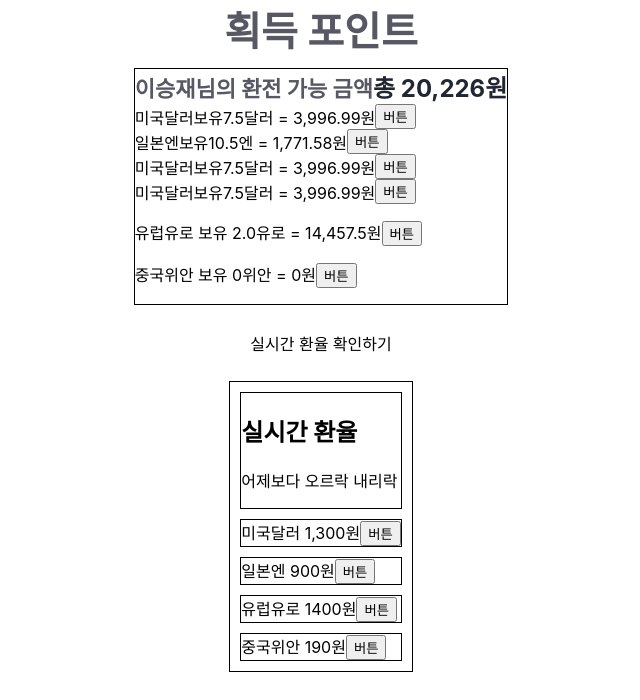
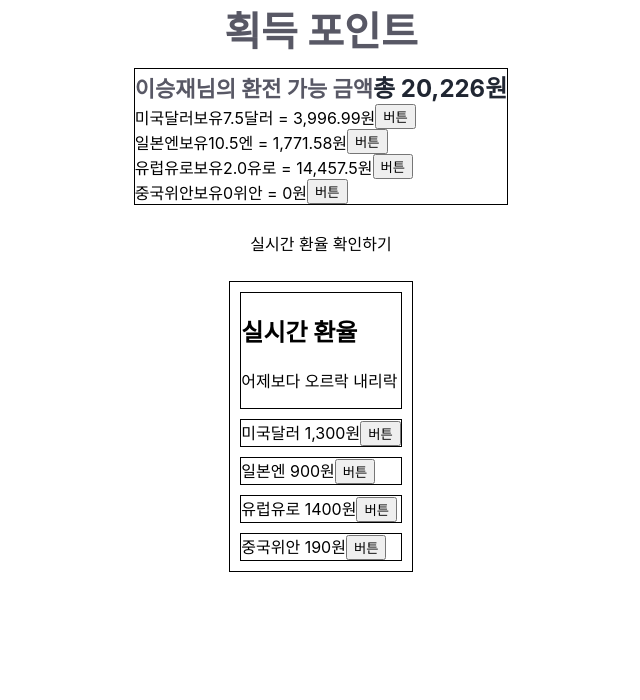
Before and after one commit to 22-bottle/ssafy_specific_pjt, a React (Create React App) app in the folder front/: page /childwallet/point in a window 1280 px wide. Shown: the top 700 px of the page, without its empty margins (319-959 px from the left). Built offline with nearby package versions, Linux system fonts and the light colour scheme.

Commit message:
stlyes: 포인트 텍스트

```diff
--- a/front/src/components/childwallet/MyPoint.tsx
+++ b/front/src/components/childwallet/MyPoint.tsx
@@ -54,33 +54,27 @@ const Mypoint: React.FC = () => {
 
         {/* 유럽 */}
         <div className={styles.horizontal}>
-          <div>미국달러</div>
+          <div>유럽유로</div>
           <div className={styles.horizontal}>
             <div>보유</div>
-            <div>7.5달러 = 3,996.99원</div>
+            <div>2.0유로 = 14,457.5원</div>
           </div>
           <div>
             <button onClick={askClick}>버튼</button>
           </div>
         </div>
+
         {/* 중국 */}
         <div className={styles.horizontal}>
-          <div>미국달러</div>
+          <div>중국위안</div>
           <div className={styles.horizontal}>
             <div>보유</div>
-            <div>7.5달러 = 3,996.99원</div>
+            <div>0위안 = 0원</div>
           </div>
           <div>
             <button onClick={askClick}>버튼</button>
           </div>
         </div>
-        <p>
-          유럽유로 보유 2.0유로 = 14,457.5원
-          <button onClick={askClick}>버튼</button>
-        </p>
-        <p>
-          중국위안 보유 0위안 = 0원<button onClick={askClick}>버튼</button>
-        </p>
       </div>
       <p>실시간 환율 확인하기</p>
       <div style={divBorder}>
```
